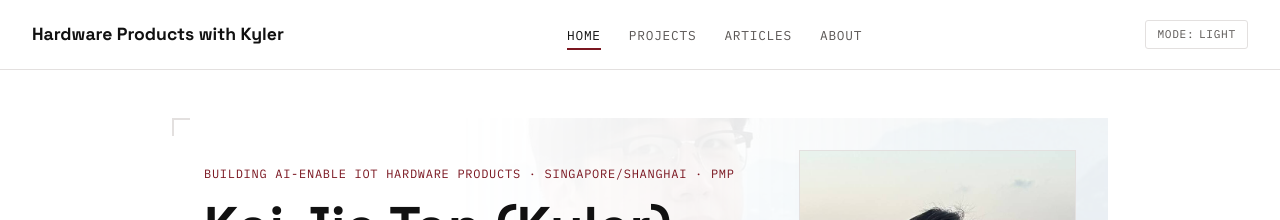
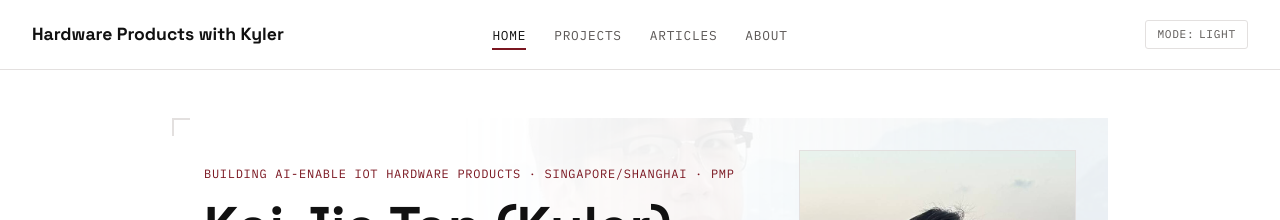
Before and after one commit to kaitkj/kaitkj.github.io, a Jekyll site: the page built from index.html, in a window 1280 px wide. Shown: the top 220 px of the page. Built offline with Jekyll 4.4.1, drawn with Linux system fonts in a browser that asks for light colours.

Commit message:
Update main.css

```diff
--- a/assets/css/main.css
+++ b/assets/css/main.css
@@ -73,9 +73,9 @@ h1, h2, h3 {
   top: 0;
   z-index: 100;
   background: var(--c-bg);
-  display: flex;
+  display: grid;
+  grid-template-columns: 1fr auto 1fr;
   align-items: center;
-  justify-content: space-between;
   gap: 1.5rem;
   padding: 1.25rem 2rem;
   border-bottom: 1px solid var(--c-border);
@@ -97,6 +97,7 @@ h1, h2, h3 {
   text-decoration: none;
   font-size: 1.1rem;
   transition: font-size 0.25s ease;
+  justify-self: start;
 }
 
 .site-nav.is-compact .site-nav__brand {
@@ -109,8 +110,7 @@ h1, h2, h3 {
   list-style: none;
   margin: 0;
   padding: 0;
-  flex: 1;
-  justify-content: center;
+  justify-self: center;
 }
 
 .site-nav__links a {
@@ -126,7 +126,7 @@ h1, h2, h3 {
 }
 
 .site-nav.is-compact .site-nav__links a {
-  font-size: 0.75rem; /* deeper shrink */
+  font-size: 0.5rem; /* deeper shrink */
 }
 
 .site-nav__links a:hover,
@@ -147,6 +147,7 @@ h1, h2, h3 {
   cursor: pointer;
   display: flex;
   gap: 0.4em;
+  justify-self: end;
 }
 
 .theme-toggle:hover {
@@ -159,7 +160,7 @@ h1, h2, h3 {
 }
 
 .site-nav.is-compact .theme-toggle {
-  font-size: 0.8rem;
+  font-size: 0.55rem;
   padding: 0.25rem 0.5rem;
 }
 
@@ -501,6 +502,7 @@ button:focus-visible {
 
 @media (max-width: 640px) {
   .site-nav {
+    display: flex;
     flex-wrap: wrap;
     padding: 0.5rem 0.75rem;
     row-gap: 0.4rem;
```
